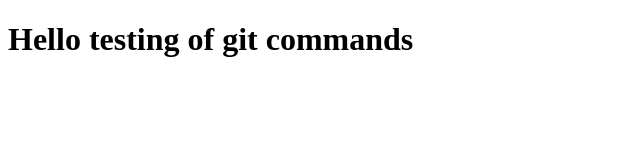
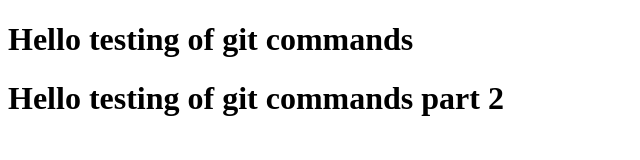
Before and after one commit to Mayank-567/git-test, a plain HTML site: page index.html in a window 1280 px wide. Shown: the whole page, without its empty margins (0-640 px from the left). Drawn offline with Linux system fonts and the light colour scheme.

Commit message:
second commit

```diff
--- a/index.html
+++ b/index.html
@@ -7,5 +7,7 @@
 </head>
 <body>
     <h1>Hello testing of git commands</h1>
+    <h1>Hello testing of git commands part 2</h1>
+
 </body>
 </html>
```
